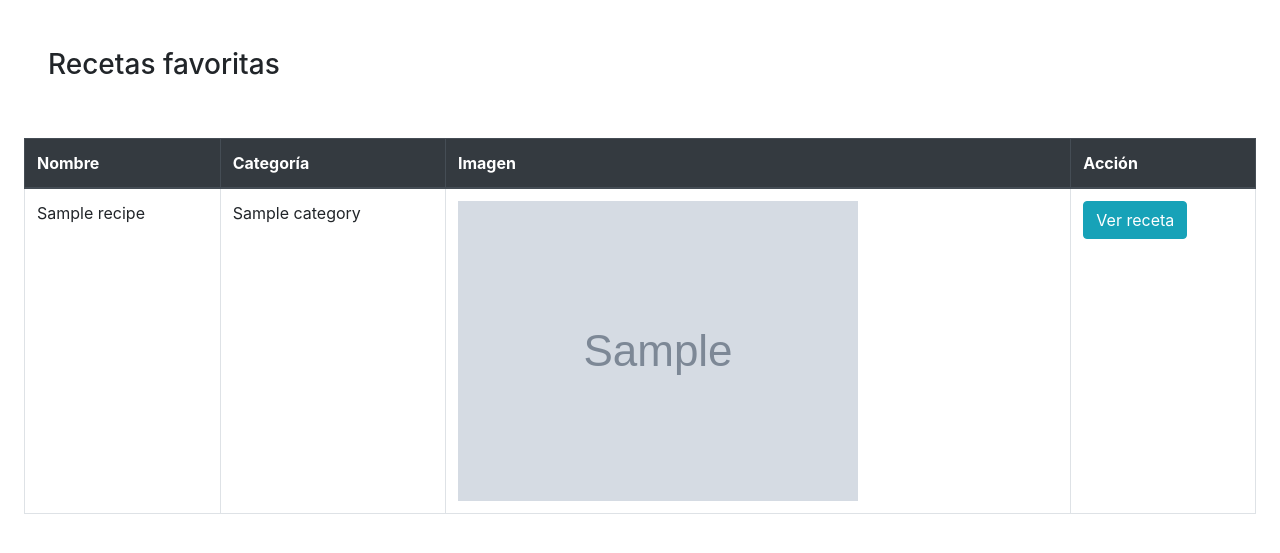
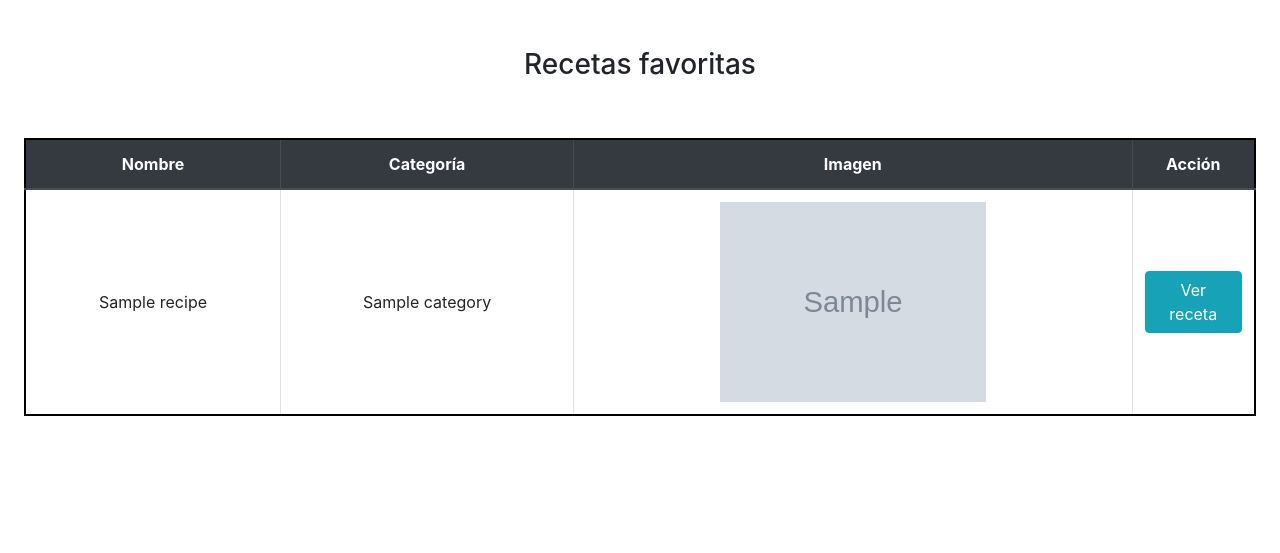
Before and after one commit to RodrigoVelazquez99/recipesNet, a Django app: template users/templates/users/favourite_recipes.html in a window 1280 px wide. Shown: the part 96-649 px from the top of the page. Run offline with Django 3.2, Linux system fonts and the light colour scheme; the template is opened without the code that fills it: most values are stand-ins (such as "Sample title", 1, 10 or a date in 2020); grey boxes marked "Sample" are stand-in pictures; some libraries are stand-ins or nearby versions.

Commit message:
estilos agregados para las recetas favoritas

```diff
--- a/users/templates/users/favourite_recipes.html
+++ b/users/templates/users/favourite_recipes.html
@@ -2,6 +2,8 @@
 
 {% block head_content %}
 <title>Recetas favoritas</title>
+{% load static %}
+<link rel="stylesheet" href="{% static 'recipes/css/styles.css' %}">
 {% endblock %}
 
 {% block content %}
@@ -23,17 +25,17 @@
     <tbody>
       {% for recipe in recipes %}
         <tr>
-          <td>{{ recipe.name }}</td>
-          <td>{{ recipe.category.name }}</td>
-          <td><img src="{{ recipe.image.url }}" alt="No se encontro la imagen"></td>
-          <td style="width: 15%" ><a class="btn btn-info" type="button" href="{% url 'get_recipe' recipe.id_recipe %}" >Ver receta</a></td>
+          <td class="cell">{{ recipe.name }}</td>
+          <td class="cell">{{ recipe.category.name }}</td>
+          <td class="cell"><img src="{{ recipe.image.url }}" alt="No se encontro la imagen"></td>
+          <td class="cell" width="10%"><a class="btn btn-info" type="button" href="{% url 'get_recipe' recipe.id_recipe %}" >Ver receta</a></td>
         </tr>
       {% endfor %}
     </tbody>
   </table>
 </div>
 {% else %}
-  <h4 style="text-align : center;">Aún no le has dado like a alguna receta</h4>
+  <h4>Aún no le has dado like a alguna receta</h4>
 {% endif %}
 
 {% endblock %}
```
Also changed, not shown: recipes/static/recipes/css/recipe_styles.css (+0 -10 lines).
